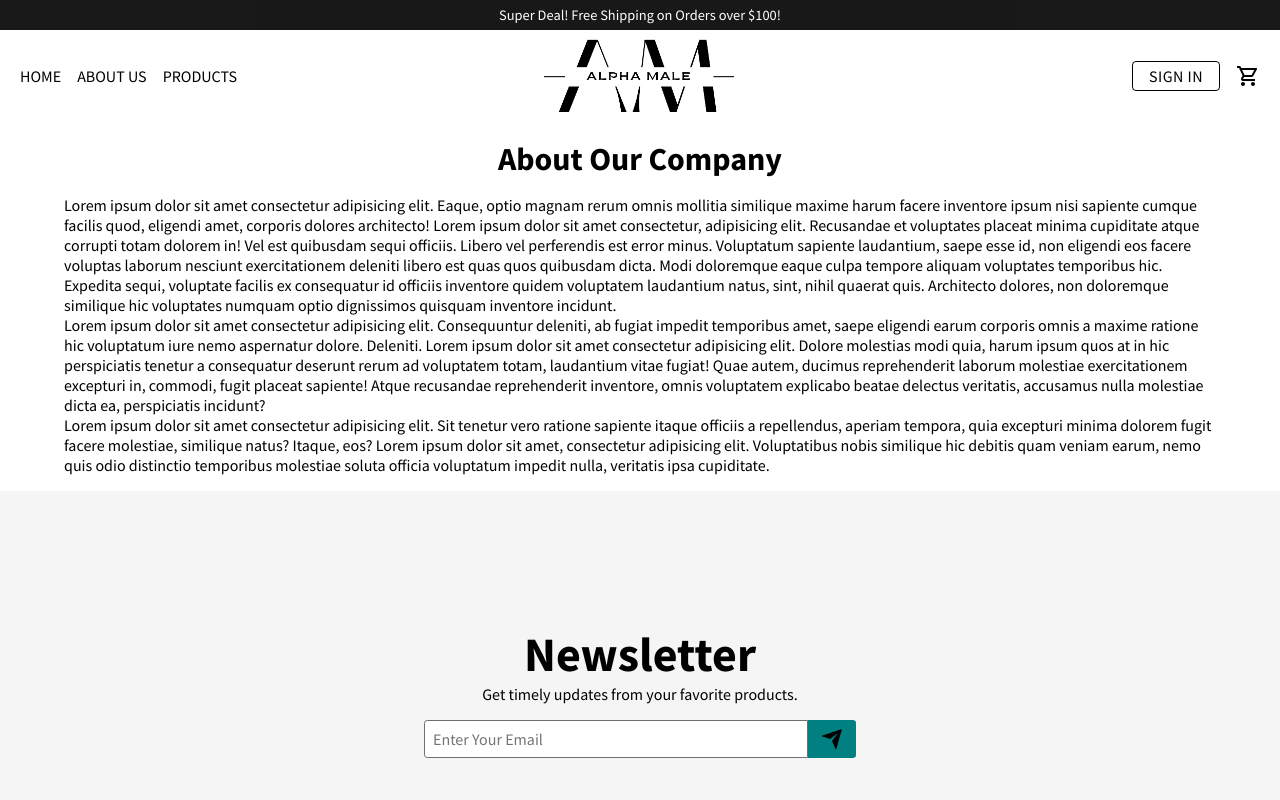
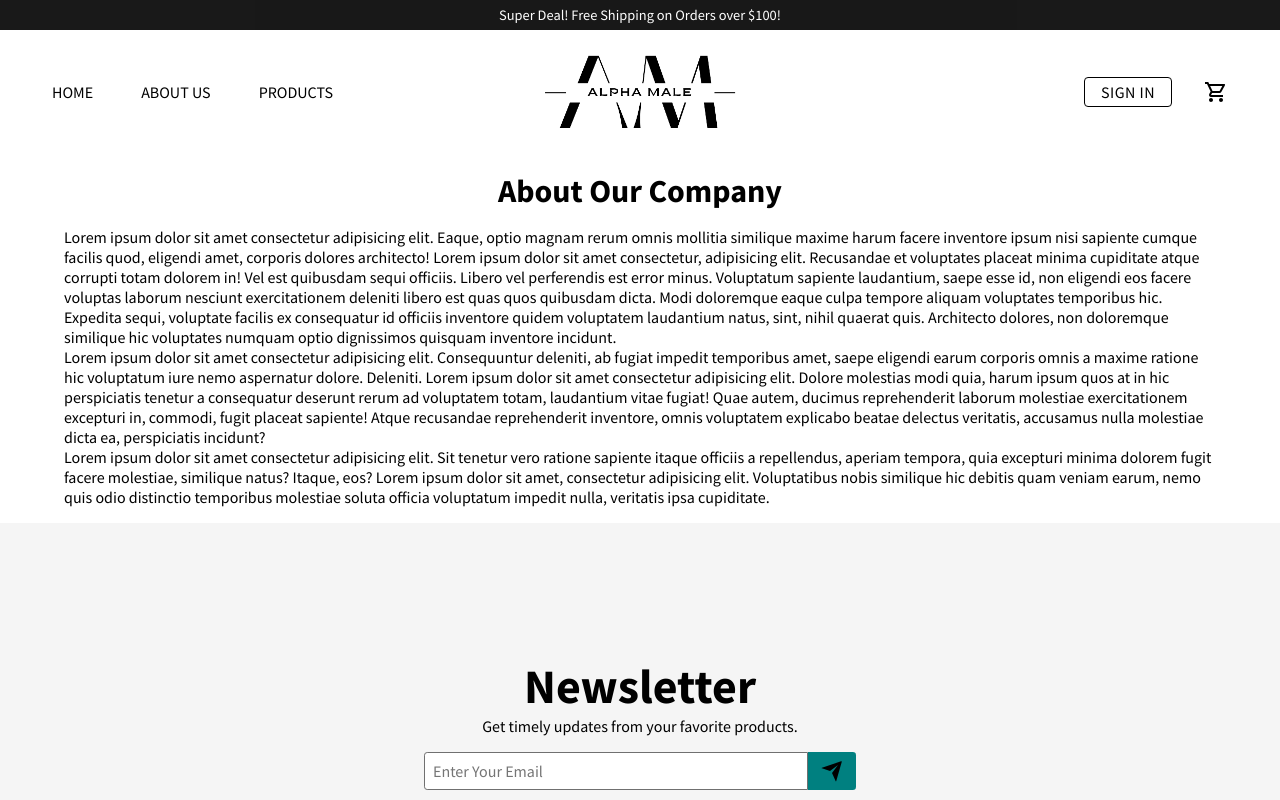
Before and after one commit to zeetaengrg/e-commerce-clothing-shop, a React (Create React App) app in the folder client/: page /about-us in a window 1280 px wide. Shown: the top 800 px of the page. Built offline with nearby package versions, Linux system fonts and the light colour scheme.

Commit message:
style: Navbar modified
- padding in x-axis modified in Container.
- gap between NavLinks in Left component increased.
- hover effect added to NavLinks.
- logo width set.

```diff
--- a/client/src/components/templates/Navbar/Navbar.styles.js
+++ b/client/src/components/templates/Navbar/Navbar.styles.js
@@ -1,7 +1,9 @@
 import styled from "styled-components";
 import { mobile } from "../../../responsive";
 
-export const Container = styled.div``;
+export const Container = styled.div`
+  padding: 1rem 2rem;
+`;
 
 export const Wrapper = styled.div`
   padding: 0px 20px;
@@ -14,7 +16,7 @@ export const Wrapper = styled.div`
 export const Left = styled.div`
   display: flex;
   flex: 1;
-    gap: 1rem;
+  gap: 3rem;
   text-align: center;
 `;
 
@@ -22,41 +24,15 @@ export const NavLink = styled.span`
   color: black;
   text-decoration: none;
   text-transform: uppercase;
-`;
 
-// export const Language = styled.div`
-//     font-size: 1rem;
-//     cursor: pointer;
-//     align-items: center;
-//     display: flex;
-//     ${mobile({ display: 'none' })};
-// `;
-
-export const SearchContainer = styled.div`
-    border: 1px solid #ccc;
-    border-radius: 0.3rem;
-    display: flex;
-    align-items: center;
-    margin-left: 0.5rem;
-    ${mobile({ display: "none" })};
-`;
-
-export const Input = styled.input`
-    border: none;
-    outline: none;
-    background: transparent;
-    font-size: 1rem;
-    padding-left: 0.2rem;
-    ${mobile({ width: "50px" })};
+  &:hover {
+    color: grey;
+  }
 `;
 
 export const Center = styled.div`
   flex: 1;
   text-align: center;
-`;
-
-export const LogoContainer = styled.a`
-    text-decoration: none;
 `;
 
 export const Logo = styled.img`
@@ -66,7 +42,7 @@ export const Logo = styled.img`
 export const Right = styled.div`
   flex: 1;
   display: flex;
-    gap: 1rem;
+  gap: 2rem;
   justify-content: flex-end;
   text-transform: uppercase;
   align-items: center;
```
Lines whose indentation alone changed are shown as unchanged.
